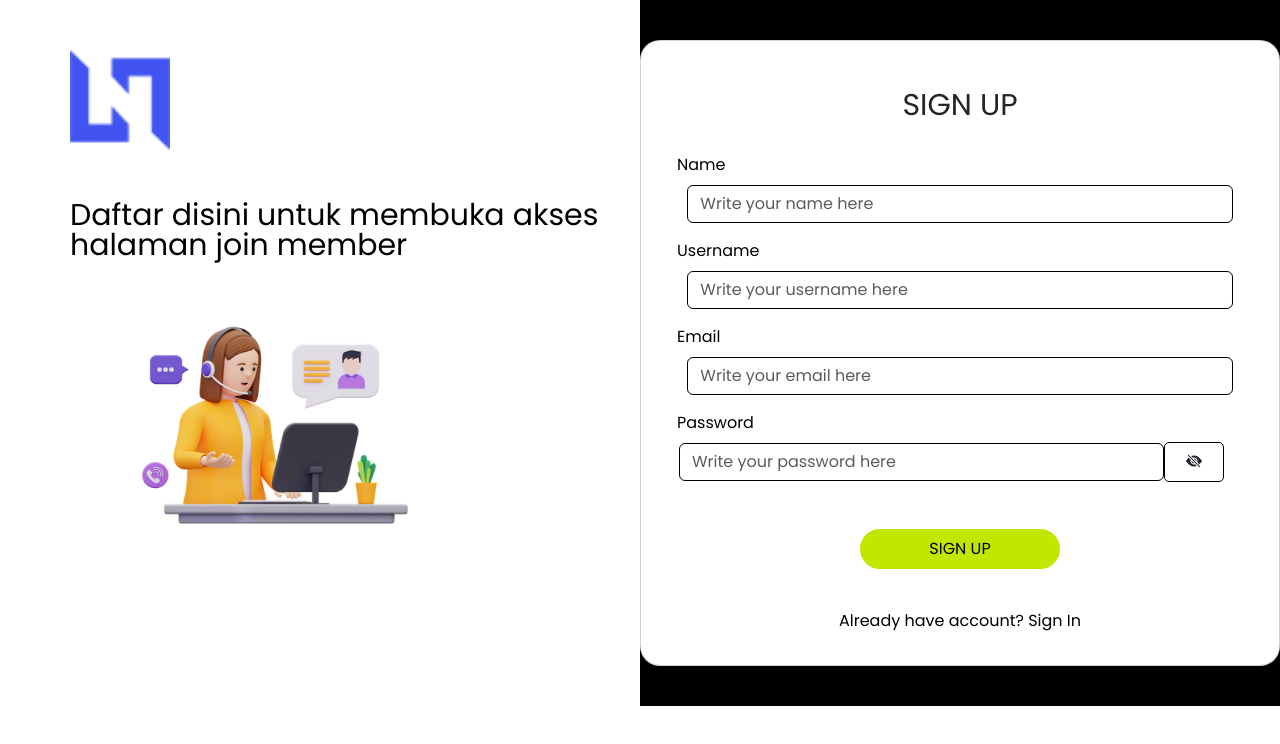
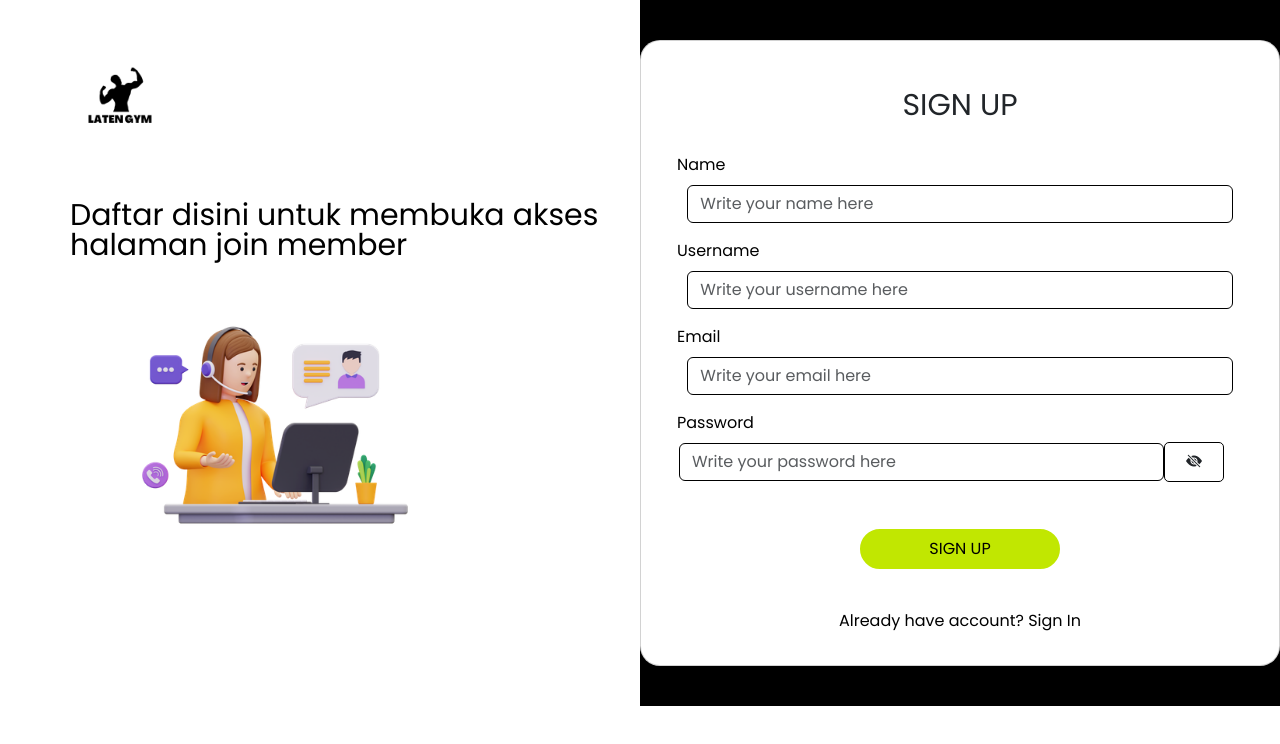
Before and after one commit to AveragezStudent/backend-collab-git, a plain HTML site: page tempalates/sign-up.html in a window 1280 px wide. Drawn offline with nearby package versions, Linux system fonts and the light colour scheme.

Commit message:
update june 20

```diff
--- a/tempalates/sign-up.html
+++ b/tempalates/sign-up.html
@@ -22,7 +22,7 @@
 
     <section class="register d-flex" style="background-size: contain;">
         <div class="register-left w-50 h-100">
-            <img src="/static/images/logo.png" alt="logo" class="logo">
+            <img src="/static/images/logo_hitam_2.png" alt="logo" class="logo">
             <p class="text-register">Daftar disini untuk membuka akses halaman join member</p>
             <img src="/static/images/female-customer-care-executive-7666756-6220936.png" alt="icon" class="icon">
         </div>
```
Also changed, not shown: tempalates/sign-in.html (+1 -1 lines), static/images/logo_hitam_2.png (added).
